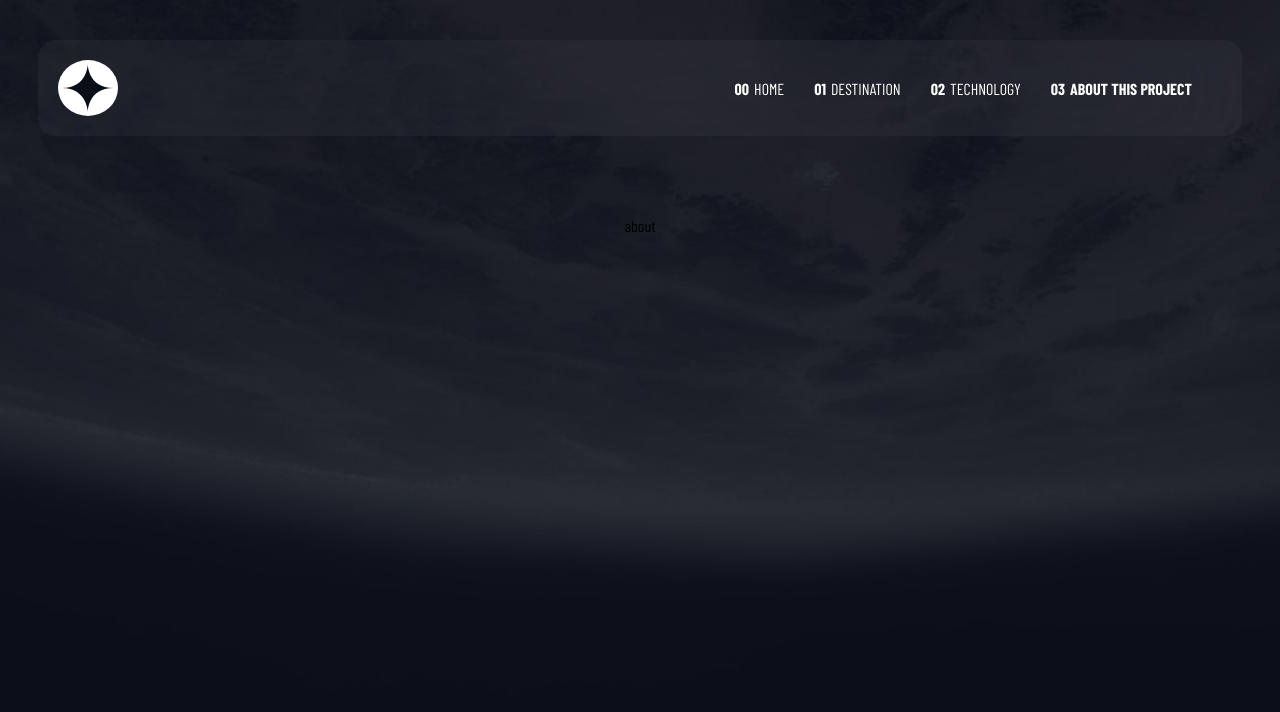
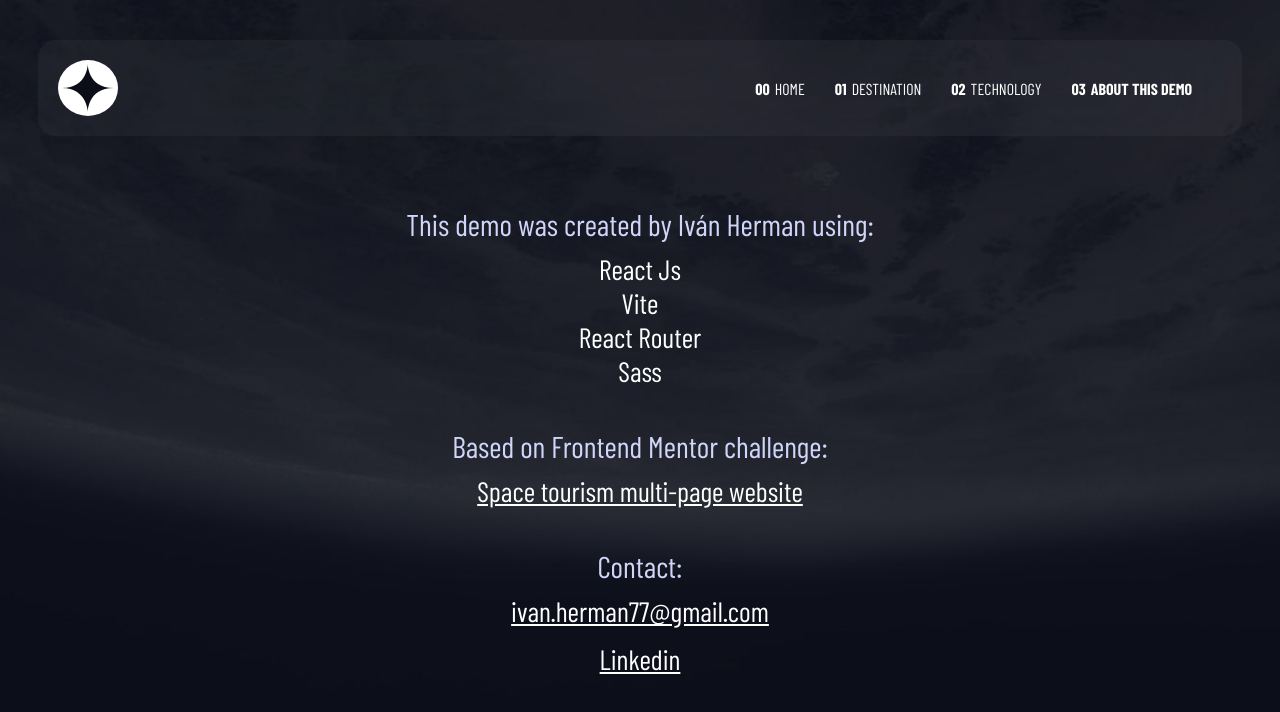
Before and after one commit to h-ivan/space-demo, a React (Vite) app: page /about in a window 1280 px wide. Shown: the top 712 px of the page. Built offline with nearby package versions, Linux system fonts and the light colour scheme; a web font is replaced by a local one.

Commit message:
about section complete

```diff
--- a/src/assets/css/styles.css
+++ b/src/assets/css/styles.css
@@ -704,6 +704,46 @@ body {
   }
 }
 
+.not-found {
+  color: #FFFFFF;
+  font-size: 50px;
+  display: flex;
+  align-items: center;
+  height: calc(100vh - 500px);
+}
+
+.about-container {
+  color: #FFFFFF;
+  font-size: 30px;
+  display: flex;
+  flex-direction: column;
+  text-align: center;
+  margin-top: 30px;
+}
+
+.about-list {
+  list-style: none;
+  padding: 0;
+  margin: 0;
+  font-size: 28px;
+}
+
+.about-link {
+  color: #FFFFFF;
+  display: block;
+  margin-bottom: 14px;
+  font-size: 28px;
+}
+
+.about-link:hover {
+  color: rgba(255, 255, 255, 0.75);
+}
+
+.about-title {
+  margin: 40px 0 10px 0;
+  color: #D0D6F9;
+}
+
 .scale-up-center {
   animation: scale-up-center 0.2s cubic-bezier(0.39, 0.575, 0.565, 1) both;
 }
--- a/src/assets/css/styles.scss
+++ b/src/assets/css/styles.scss
@@ -671,6 +671,46 @@ $white-color: #FFFFFF;
   }
 }
 
+.not-found {
+  color: $white-color;
+  font-size: 50px;
+  display: flex;
+  align-items: center;
+  height: calc(100vh - 500px);
+}
+
+.about-container {
+  color: $white-color;
+  font-size: 30px;
+  display: flex;
+  flex-direction: column;
+  text-align: center;
+  margin-top: 30px;
+}
+
+.about-list {
+  list-style: none;
+  padding: 0;
+  margin: 0;
+  font-size: 28px;
+}
+
+.about-link {
+  color: $white-color;
+  display: block;
+  margin-bottom: 14px;
+  font-size: 28px;
+}
+
+.about-link:hover {
+  color: rgba(255,255,255, 0.75);
+}
+
+.about-title {
+  margin: 40px 0 10px 0;
+  color: $primary-color;
+}
+
 .scale-up-center {
   animation: scale-up-center 0.2s cubic-bezier(0.390, 0.575, 0.565, 1.000) both;
 }
--- a/src/components/About.jsx
+++ b/src/components/About.jsx
@@ -1,14 +1,34 @@
 function About() {
-
-    // function getImageUrl(img) {
-    //     return new URL(`../assets/img/${img}`, import.meta.url).href;
-    // }
-
     return (
         <div>
             <div className="bg-image bg-about kenburns-bottom-right"/>
-            <div className="destination-wrapper">
-                about
+            <div className="about-container">
+                <p className="about-title">
+                    This demo was created by Iván Herman using:
+                </p>
+                <div>
+                    <ul className="about-list">
+                        <li>
+                            React Js
+                        </li>
+                        <li>
+                            Vite
+                        </li>
+                        <li>
+                            React Router
+                        </li>
+                        <li>
+                            Sass
+                        </li>
+                    </ul>
+                    <p className="about-title">Based on Frontend Mentor challenge:</p>
+                    <a target="_blank" className="about-link" href="https://www.frontendmentor.io/challenges/space-tourism-multipage-website-gRWj1URZ3">
+                        Space tourism multi-page website
+                    </a>
+                    <p className="about-title">Contact:</p>
+                    <a target="_blank" className="about-link" href="mailto:ivan.herman77@gmail.com">ivan.herman77@gmail.com</a>
+                    <a target="_blank" className="about-link" href="https://www.linkedin.com/in/ivan-herman/">Linkedin</a>
+                </div>
             </div>
         </div>
     );
--- a/src/components/Navbar.jsx
+++ b/src/components/Navbar.jsx
@@ -56,7 +56,7 @@ function Navbar() {
                         <li className="nav-item">
                             <NavLink className="hover-underline-animation" to="/about">
                                 <span>03</span>
-                                about this project
+                                about this demo
                             </NavLink>
                         </li>
                     </ul>
--- a/src/components/NotFound.jsx
+++ b/src/components/NotFound.jsx
@@ -1,6 +1,11 @@
 function NotFound () {
     return (
-        <h1>404 not found</h1>
+        <div>
+            <div className="bg-image bg-about kenburns-bottom-right"/>
+            <div className="destination-wrapper not-found">
+                404 NOT FOUND
+            </div>
+        </div>
     )
 }
 
```
Also changed, not shown: 1 other file (tests, documents, lock files or other folders).
